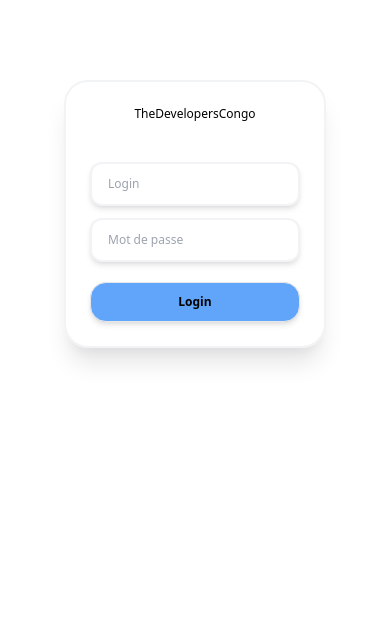
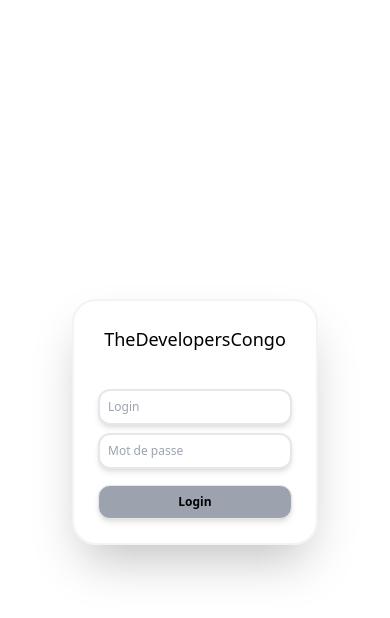
Before and after one commit to Nathsad1996/TheDevelopersCongo-FrontEnd, a Vue app: page /login in a window 390 px wide. Shown: the top 618 px of the page. Built offline with nearby package versions, Linux system fonts and the light colour scheme.

Commit message:
working on login page to make it fully responsive

```diff
--- a/src/css/tailwind.css
+++ b/src/css/tailwind.css
@@ -6,11 +6,11 @@
 
 
 .input-field {
-    @apply px-4 mb-1 md:text-lg rounded-xl border-2 border-opacity-50 shadow-md focus:border-transparent focus:outline-none focus:ring-2 focus:ring-blue-300;
+    @apply p-2 my-1 md:p-3 md:my-2 border-2 md:border-0 md:text-sm rounded-xl shadow-md focus:border-transparent focus:outline-none focus:ring-2 focus:ring-gray-700;
 }
 
 .btn {
-    @apply px-4 py-2 mt-2 border md:text-lg font-semibold shadow-md bg-blue-400 hover:bg-blue-600 rounded-2xl focus:ring-2 focus:ring-blue-600 focus:ring-opacity-50;
+    @apply px-2 py-2 mt-3 md:px-2 md:py-1 transition ease-in-out duration-500 md:mt-6 border md:text-lg font-semibold shadow-md bg-gray-400 hover:bg-gray-700 hover:text-white rounded-xl focus:ring-2 focus:bg-gray-700 focus:ring-opacity-50;
 }
 
 .menu-item {
--- a/src/views/Home.vue
+++ b/src/views/Home.vue
@@ -1,7 +1,7 @@
 <template>
   <div class="grid grid-rows-2 gap-4">
     <nav class="absolute flex justify-between top-0 w-full h-16 border-transparent border-b-4 shadow-lg bg-blue-300">
-      <div class="flex m-3 text-sm md:text-xl cursor-pointer">
+      <div class="flex m-3 px-2 py-1 text-sm md:text-xl cursor-pointer">
         <span>
           TheDevelopersCongo
         </span>
@@ -12,10 +12,10 @@
         <li class="menu-item">About us</li>
       </ul>
     </nav>
-    <div class="mt-20 grid grid-rows-1 md:grid-cols-3 gap-2 md:gap-4">
-      <div class="section-home">This is the grid body</div>
-      <div class="section-home">This is the grid body</div>
-      <div class="section-home">This is the grid body</div>
+    <div class="mt-20 grid grid-rows-1 md:grid-cols-3 gap-1 md:gap-4">
+      <div class="section-home bg-red-700">This is the grid body</div>
+      <div class="section-home bg-blue-700">This is the grid body</div>
+      <div class="section-home bg-yellow-700">This is the grid body</div>
     </div>
   </div>
 </template>
--- a/src/views/Login.vue
+++ b/src/views/Login.vue
@@ -1,14 +1,17 @@
 <template>
-    <div class="container font-sans">
-        <div class="flex justify-center">
+    <div class="font-sans grid md:grid-cols-2">
+        <div class="flex h-screen">
             <div
-                class="grid grid-rows-4 text-xs shadow-xl border-2 border-opacity-50 rounded-3xl p-6 md:p-10 mt-20 grid-flow-col gap-2"
+                class="m-auto flex flex-col text-xs shadow-2xl border-2 border-opacity-50 rounded-3xl p-6 md:p-10"
             >
-                <span class="text-xs md:text-2xl md:px-10 mb-8 text-center">TheDevelopersCongo</span>
+                <span class="text-lg md:text-2xl md:px-10 mb-8 text-center">TheDevelopersCongo</span>
                 <input class="input-field" type="text" placeholder="Login" />
                 <input class="input-field" type="text" placeholder="Mot de passe" />
                 <button class="btn" @click="login">Login</button>
             </div>
+        </div>
+        <div class="w-full h-full hidden md:block bg-gray-400">
+
         </div>
     </div>
 </template>
```
